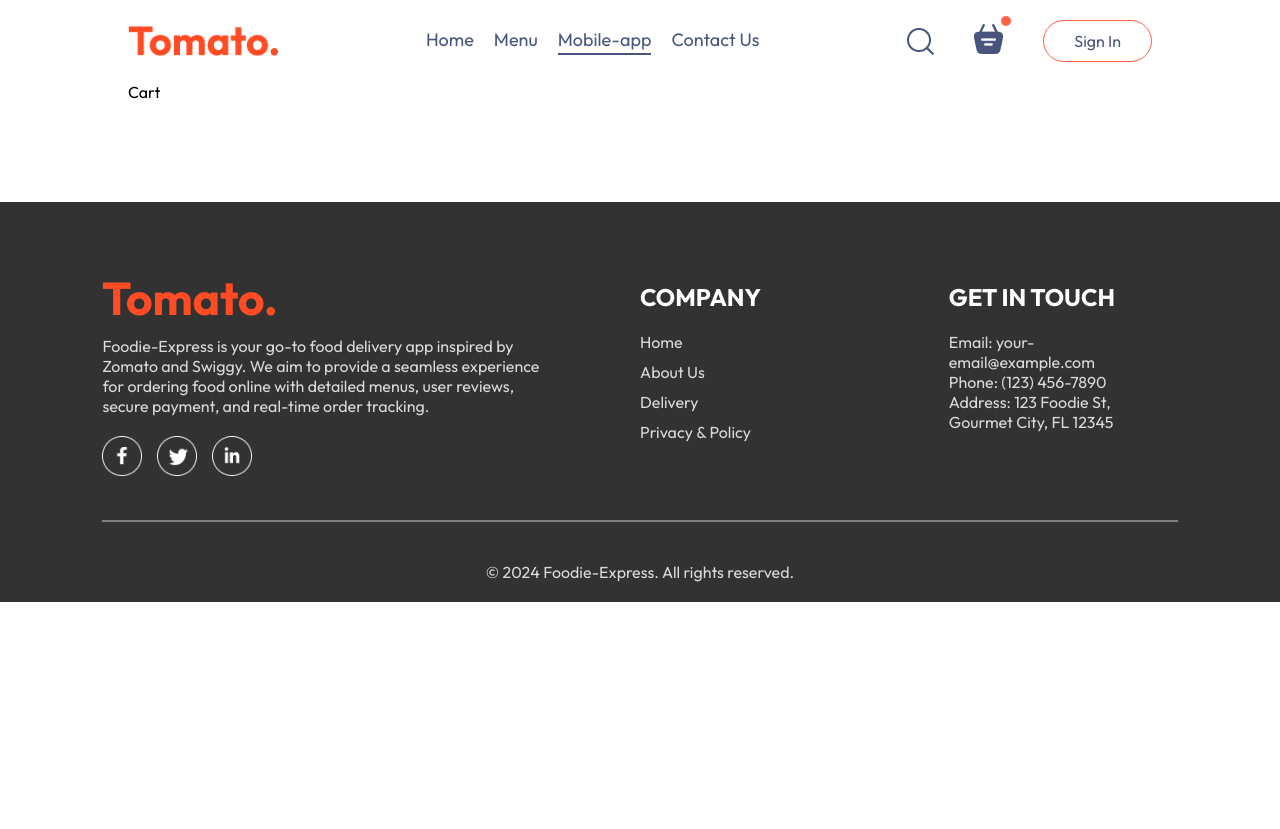
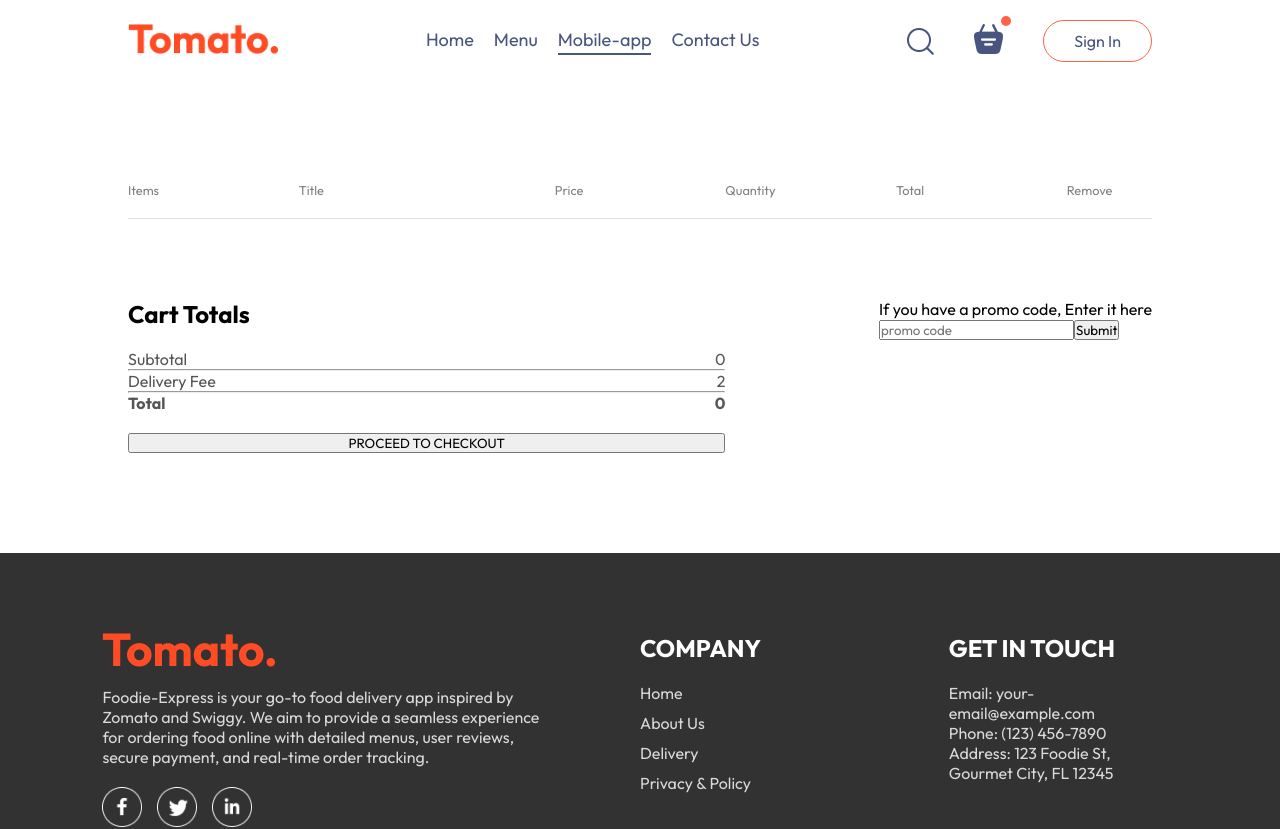
Before and after one commit to dashrathshinde07/Foodie-Express, a React (Vite) app: page /cart in a window 1280 px wide. Shown: the top 829 px of the page. Before the commit the page ends 800 px from the top, so only its background shows below. Built offline with nearby package versions, Linux system fonts and the light colour scheme.

Commit message:
Cart page

```diff
--- a/src/components/Navbar/Navbar.jsx
+++ b/src/components/Navbar/Navbar.jsx
@@ -3,31 +3,58 @@
 import { assets } from "../../assets/assets";
 import { Link } from "react-router-dom";
 
-const Navbar = ({setShowLogin}) => {
+const Navbar = ({ setShowLogin }) => {
   const [menu, setMenu] = useState("Mobile-app");
 
   return (
     <>
       <div className="navbar">
-        <img src={assets.logo} alt="" className="logo" />
+        <Link to='/'>
+          {" "}
+          <img src={assets.logo} alt="" className="logo" />
+        </Link>
+
         <ul className="navbar-menu">
-          <Link to='/'
+          <Link
+            to="/"
             onClick={() => setMenu("Home")}
             className={menu === "Home" ? "active" : ""}
           >
             Home
           </Link>
-          <a href="#explore-menu"  onClick={() => setMenu("Menu")} className={menu === "Menu" ? "active" : ""}>Menu</a>
-          <a href="#app-download"  onClick={() => setMenu("Mobile-app")} className={menu === "Mobile-app" ? "active" : ""}>Mobile-app</a>
-          <a href="#footer"  onClick={() => setMenu("Contact Us")} className={menu === "Contact Us" ? "active" : ""}>Contact Us</a>
+          <a
+            href="#explore-menu"
+            onClick={() => setMenu("Menu")}
+            className={menu === "Menu" ? "active" : ""}
+          >
+            Menu
+          </a>
+          <a
+            href="#app-download"
+            onClick={() => setMenu("Mobile-app")}
+            className={menu === "Mobile-app" ? "active" : ""}
+          >
+            Mobile-app
+          </a>
+          <a
+            href="#footer"
+            onClick={() => setMenu("Contact Us")}
+            className={menu === "Contact Us" ? "active" : ""}
+          >
+            Contact Us
+          </a>
         </ul>
         <div className="navbar-right">
           <img src={assets.search_icon} alt="" />
           <div className="navbar-search-icon">
-            <img src={assets.basket_icon} alt="" />
+            <Link to="/cart">
+              {" "}
+              <img src={assets.basket_icon} alt="" />
+            </Link>
+
             <div className="dot"></div>
           </div>
-          <button onClick={()=> setShowLogin(true)}>Sign In</button>
+          <button onClick={() => setShowLogin(true)}>Sign In</button>
         </div>
       </div>
     </>
--- a/src/pages/Cart/Cart.css
+++ b/src/pages/Cart/Cart.css
@@ -0,0 +1,50 @@
+.cart {
+  margin-top: 100px;
+}
+
+.cart-items-title {
+  display: grid;
+  grid-template-columns: 1fr 1.5fr 1fr 1fr 1fr 0.5fr;
+  align-items: center;
+  color: grey;
+  font-size: max(1vw, 12px);
+}
+
+.cart-items-item {
+  margin: 10px 0px;
+  color: black;
+}
+
+.cart-items-item img {
+  width: 50px;
+}
+
+.cart hr {
+  height: 1px;
+  background-color: #e2e2e2;
+  border: none;
+}
+
+.cart-items-item .cross{
+  cursor: pointer;
+}
+
+.cart-bottom{
+  margin-top: 80px;
+  display: flex;
+  justify-content: space-between;
+  gap: max(12vw,20px);
+}
+
+.cart-total{
+  flex: 1;
+  display: flex;
+  flex-direction: column;
+  gap: 20px;
+}
+
+.cart-total-details{
+  display: flex;
+  justify-content: space-between;
+  color: #555;
+}
--- a/src/pages/Cart/Cart.jsx
+++ b/src/pages/Cart/Cart.jsx
@@ -1,8 +1,84 @@
-import React from "react";
+import React, { useContext } from "react";
 import "./Cart.css";
+import { StoreContext } from "../../context/StoreContext";
 
 const Cart = () => {
-  return <div>Cart</div>;
+  const { cartItems, food_list, removeFromCart } = useContext(StoreContext);
+
+  return (
+    <>
+      <div className="cart">
+        <div className="cart-items">
+          <div className="cart-items-title">
+            <p>Items</p>
+            <p>Title</p>
+            <p>Price</p>
+            <p>Quantity</p>
+            <p>Total</p>
+            <p>Remove</p>
+          </div>
+          <br />
+          <hr />
+          {food_list.map((item, index) => {
+            if (cartItems[item._id] > 0) {
+              return (
+                <>
+                  <div
+                    key={item._id}
+                    className="cart-items-title cart-items-item"
+                  >
+                    <img src={item.image} alt="" />
+                    <p>{item.name}</p>
+                    <p>${item.price}</p>
+                    <p>{cartItems[item._id]}</p>
+                    <p>${item.price * cartItems[item._id]}</p>
+                    <p
+                      onClick={() => removeFromCart(item._id)}
+                      className="cross"
+                    >
+                      x
+                    </p>
+                  </div>
+                  <hr />
+                </>
+              );
+            }
+          })}
+        </div>
+      </div>
+      <div className="cart-bottom">
+        <div className="cart-total">
+          <h2>Cart Totals</h2>
+          <div>
+            <div className="cart-total-details">
+              <p>Subtotal</p>
+              <p>{0}</p>
+            </div>
+            <hr />
+            <div className="cart-total-details">
+              <p>Delivery Fee</p>
+              <p>{2}</p>
+            </div>
+            <hr />
+            <div className="cart-total-details">
+              <b>Total</b>
+              <b>{0}</b>
+            </div>
+          </div>
+          <button>PROCEED TO CHECKOUT</button>
+        </div>
+        <div className="cart-promocode">
+          <div>
+            <p>If you have a promo code, Enter it here</p>
+            <div className="cart-promocode-input">
+              <input type="text" placeholder="promo code" />
+              <button>Submit</button>
+            </div>
+          </div>
+        </div>
+      </div>
+    </>
+  );
 };
 
 export default Cart;
```
